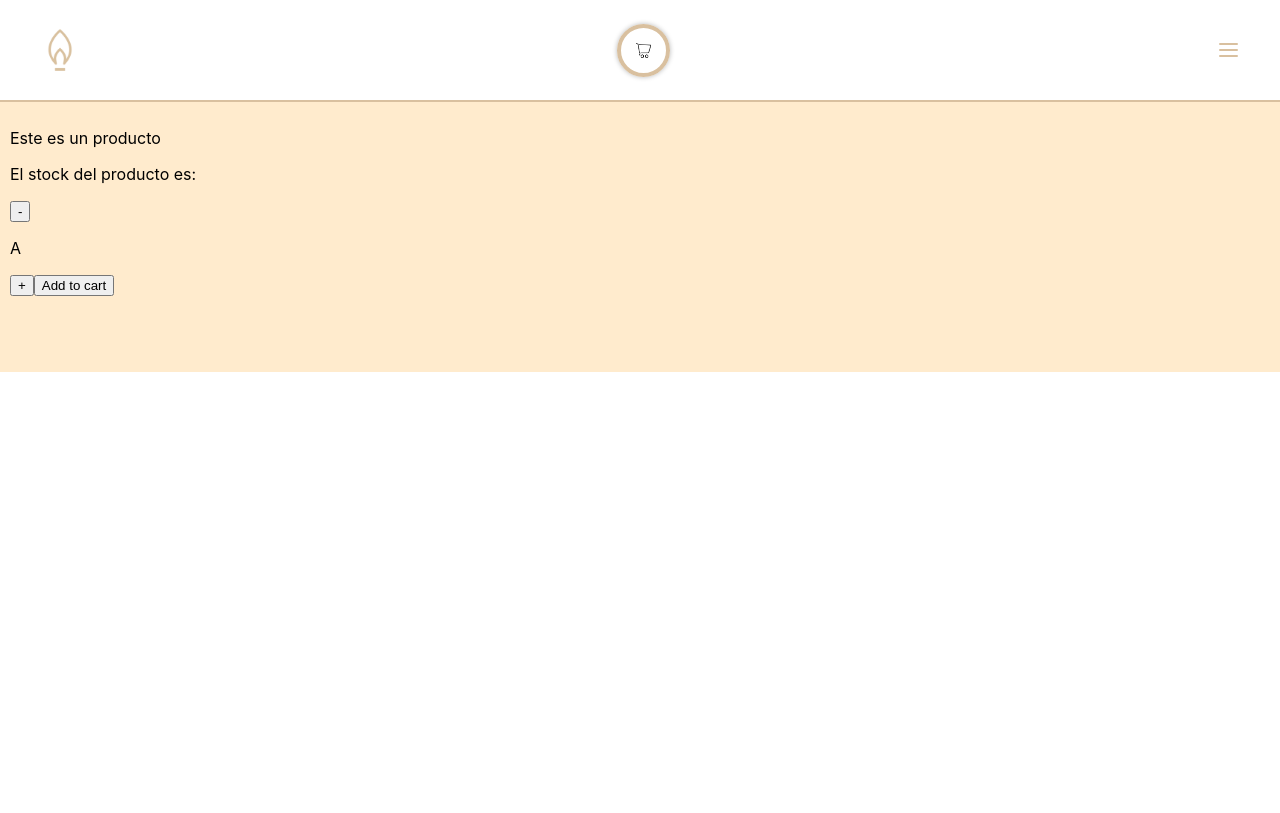
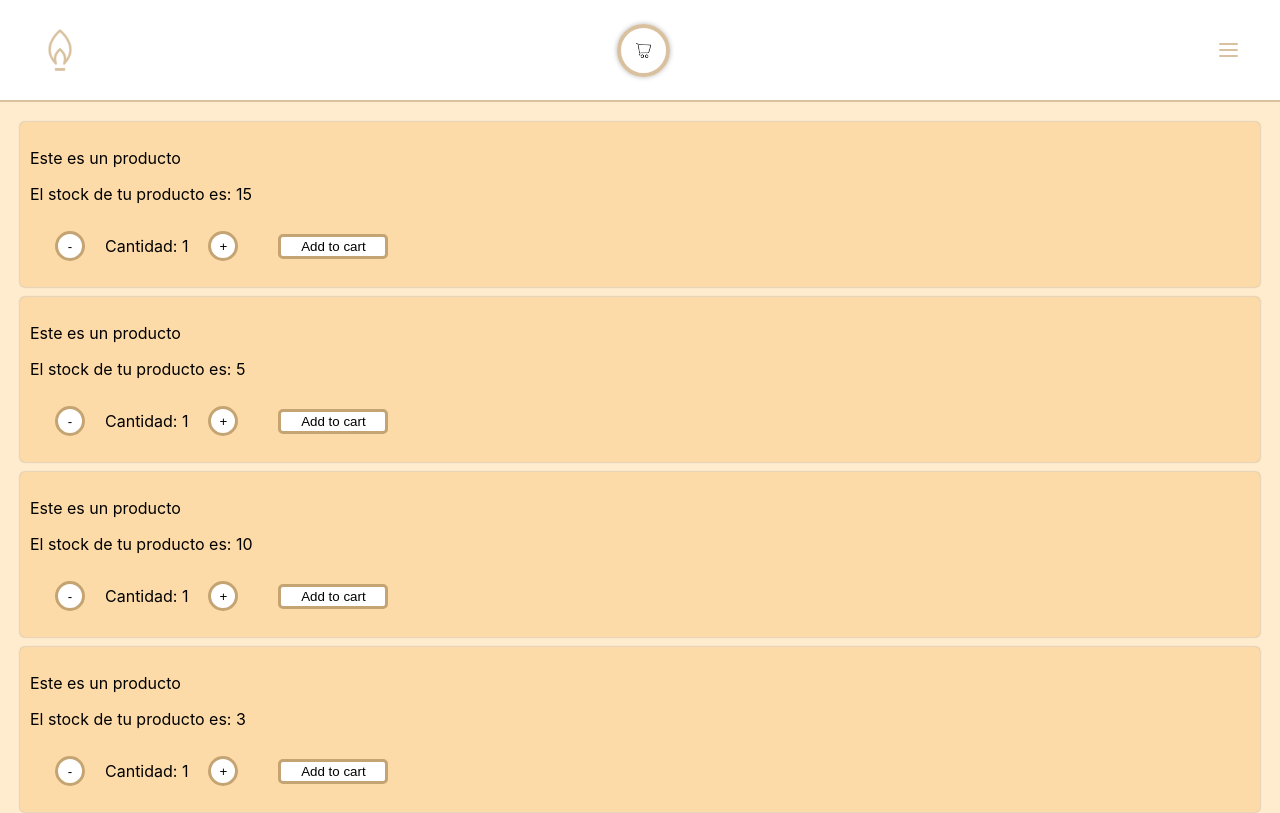
Before and after one commit to alejodieguez1/casadvelas-ecomm-dieguez, a React (Create React App) app: page / in a window 1280 px wide. Shown: the top 813 px of the page. Built offline with nearby package versions, Linux system fonts and the light colour scheme.

Commit message:
feat: itemCount function created

```diff
--- a/src/App.js
+++ b/src/App.js
@@ -1,15 +1,11 @@
-import logo from './logo.svg';
-import NavBar from './components/navComponent/NavBar';
-import ItemListContainer from './components/itemListContainer/ItemListContainer';
+import NavBar from "./components/navComponent/NavBar";
+import ItemListContainer from "./components/itemListContainer/ItemListContainer";
 
 function App() {
-  function saludar(){
-    alert("Hola!");
-  };
   return (
     <div className="App">
-      <NavBar/>
-      <ItemListContainer/>
+      <NavBar />
+      <ItemListContainer />
     </div>
   );
 }
--- /dev/null
+++ b/src/components/itemCounter/ItemCount.jsx
@@ -0,0 +1,54 @@
+import React, { useState } from "react";
+
+function ItemCount({ initial, stock, onAdd }) {
+  const [count, setCount] = useState(initial);
+  function counterPlus() {
+    if (count < stock) {
+      setCount(count + 1);
+    }
+  }
+  function counterMinus() {
+    if (count > initial) {
+      setCount(count - 1);
+    }
+  }
+  function onAdd() {
+    if (stock >= 1) {
+      alert("El producto fue agregado al carrito");
+    } else if (stock < 1) {
+      alert("No tenemos stock de este producto");
+    }
+  }
+  return (
+    <div id="product-container">
+      <p>Este es un producto</p>
+      <p>El stock de tu producto es: {stock}</p>
+      <div className="count-container">
+        <button
+          type="button"
+          className="product-btn count-btn"
+          onClick={() => counterMinus()}
+        >
+          -
+        </button>
+        <p>Cantidad: {count}</p>
+        <button
+          type="button"
+          className="product-btn count-btn"
+          onClick={() => counterPlus()}
+        >
+          +
+        </button>
+        <button
+          type="button"
+          className="product-btn cart-btn"
+          onClick={() => onAdd()}
+        >
+          Add to cart
+        </button>
+      </div>
+    </div>
+  );
+}
+
+export default ItemCount;
--- a/src/components/itemListContainer/ItemListContainer.jsx
+++ b/src/components/itemListContainer/ItemListContainer.jsx
@@ -1,16 +1,15 @@
-import React from 'react'
-import './main.css'
+import React from "react";
+import ItemCount from "../itemCounter/ItemCount";
+import "./main.css";
+
 export default function ItemListContainer() {
   return (
-  <section id='main-section'>
-    <p>Este es un producto</p>
-    <p>El stock del producto es: </p>
-    <div className='count-container'>
-        <button type='button' className='product-btn'>-</button>
-        <p>A</p>
-        <button type='button' className='product-btn'>+</button>
-        <button type='button' className='product-btn'>Add to cart</button>
-    </div>
-  </section>
-  )
+    <section id="main-section">
+      <ItemCount initial={1} stock={15}/>
+      <ItemCount initial={1} stock={5}/>
+      <ItemCount initial={1} stock={10}/>
+      <ItemCount initial={1} stock={3}/>
+      <ItemCount initial={1} stock={0}/>
+    </section>
+  );
 }
--- a/src/components/itemListContainer/main.css
+++ b/src/components/itemListContainer/main.css
@@ -1,6 +1,44 @@
 #main-section {
     background-color: blanchedalmond;
     margin: 0;
-    height: 250px;
     padding: 10px;
 }
+#product-container{
+    background-color: rgb(253, 219, 168);
+    padding: 10px;
+    margin: 10px;
+    border-radius: 5px;
+    box-shadow: 0px 0px 2px rgba(0, 0, 0, 0.356);
+}
+.count-container {
+    display: flex;
+    flex-direction: row;
+    align-items: center;
+    margin: 5px;
+}
+.product-btn {
+    margin: 0 20px;
+    height: 25px;
+    cursor: pointer;
+}
+.count-btn {
+    border-radius: 26px;
+    border: 3px solid rgb(197, 164, 115);
+    background-color: #fff;
+    width: 30px;
+    height: 30px;
+}
+.count-btn:hover {
+    border: 3px solid rgb(131, 105, 66);
+    transition: 0.25s;
+}
+.cart-btn {
+    border: 3px solid rgb(197, 164, 115);
+    background-color: #fff;
+    border-radius: 5px;
+    width: 110px;
+}
+.cart-btn:hover {
+    border: 3px solid rgb(131, 105, 66);
+    transition: 0.25s;
+}
```
Also changed, not shown: src/components/navComponent/NavBar.jsx (+24 -16 lines).
